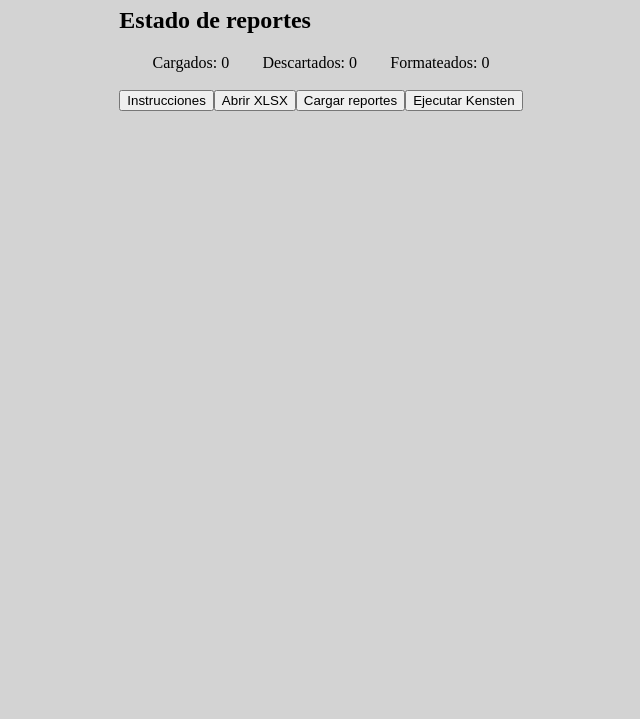
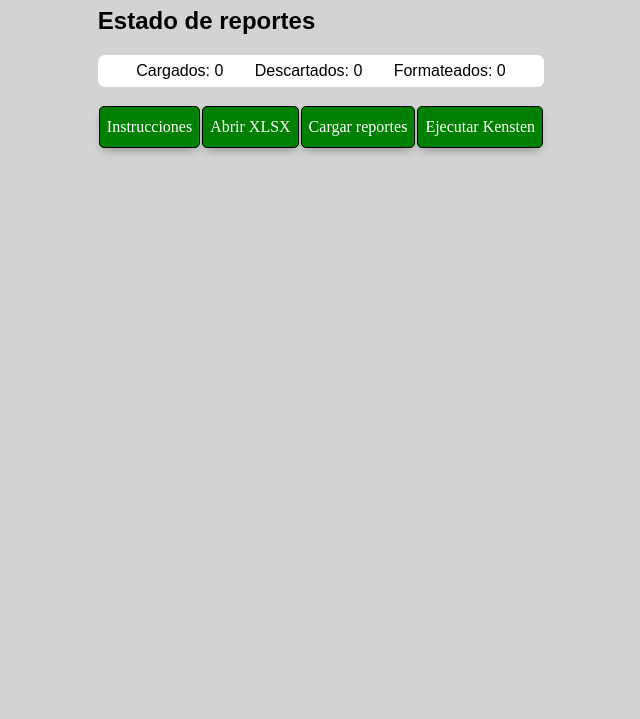
Before and after one commit to patod01/F30H, an Astro site in the folder src/face/: page / in a window 1280 px wide. Shown: the part 81-800 px from the top of the page, without its empty margins (319-959 px from the left). Built offline with nearby package versions, Linux system fonts and the light colour scheme; Astro itself is replaced by a stand-in of ours.

Commit message:
pa0.1.1 - Adds base design for future css palette
     new file:   backlog.md
     modified:   src/face/package.json
     modified:   src/face/src/pages/index.md
     modified:   src/face/src/stix/Body.astro
     modified:   src/face/src/stix/Buttons.astro
     modified:   src/face/src/stix/StatBar.astro
     new file:   src/face/src/stix/css/Body.css
     new file:   src/face/src/stix/css/Buttons.css
     new file:   src/face/src/stix/css/paleta.css

```diff
--- a/src/face/package.json
+++ b/src/face/package.json
@@ -1,7 +1,7 @@
 {
   "name": "F30H",
   "type": "module",
-  "version": "0.1.0",
+  "version": "0.1.1",
   "scripts": {
     "dev": "DEV=true astro dev",
     "build": "DEV=false astro build",
--- a/src/face/src/pages/index.md
+++ b/src/face/src/pages/index.md
@@ -1,9 +1,7 @@
 ---
 layout: ../stix/Body.astro
+title: Instrucciones de uso
 ---
-
-## Instrucciones de uso
-
 - Abrir `a.xlsx` y actualizar la tabla de la hoja `check` con todos
 los proyectos que necesiten reporte.
      - La tabla de la hoja `check` muestra, para cada proyecto, un
--- a/src/face/src/stix/Body.astro
+++ b/src/face/src/stix/Body.astro
@@ -1,6 +1,9 @@
 ---
+const {title} = Astro.props.frontmatter;
 import StatBar from './StatBar.astro';
 import Buttons from './Buttons.astro';
+import './css/paleta.css';
+import './css/Body.css';
 const apiLink = import.meta.env.DEV? 'http://localhost:8080': '';
 ---
 <html>
@@ -21,34 +24,11 @@ const apiLink = import.meta.env.DEV? 'http://localhost:8080': '';
       <br>
       <Buttons />
       <div class="help" x-show="help" x-cloak x-transition.duration.150ms>
-         <slot/>
+         <h2>{title}</h2>
+         <div class="card">
+            <slot />
+         </div>
       </div>
    </div>
 </body>
 </html>
-
-<style>
-   [x-cloak]{display: none;}
-   body {
-/*      font-family: sans-serif;*/
-      background: lightgrey;
-      display: flex;
-      align-items: center;
-      flex-direction: column;
-      & > div {
-         max-width: 543px;
-      }
-   }
-   h1 {
-      text-align: center;
-   }
-   .help {
-      code {
-         background: darkgreen;
-         color: white;
-         font-weight: bold;
-         border-radius: 3px;
-         padding: 0px 5px 0px 5px;
-      }
-   }
-</style>
--- a/src/face/src/stix/Buttons.astro
+++ b/src/face/src/stix/Buttons.astro
@@ -1,38 +1,22 @@
-<div>
-   <button @click="help = !help">Instrucciones</button>
+---
+import './css/Buttons.css';
+---
 
-   <button @click="console.log(await ejecuta('abrir-xlsx'))">Abrir XLSX</button>
+<div class="buttons">
+   <div class="button" @click="help = !help">Instrucciones</div>
 
-   <button @click="
+   <div class="button" @click="console.log(await ejecuta('abrir-xlsx'))">Abrir XLSX</div>
+
+   <div class="button" @click="
       let response = await ejecuta('cargar-xlsx');
       console.log(response);
       reports = response.total_files;
-   ">Cargar reportes</button>
+   ">Cargar reportes</div>
 
-   <button @click="
+   <div class="button" @click="
       let response = await ejecuta('kensten');
       console.log(response);
       discarded = response.discarded.length;
       formatted = response.formatted;
-   ">Ejecutar Kensten</button>
+   ">Ejecutar Kensten</div>
 </div>
-
-<style>
-   div {
-      display: flex;
-      justify-content: space-evenly;
-   }
-   button {
-/*      margin: 1px;
-      padding: 7px;
-      height: 33px;
-      background: lightgreen;
-      border-radius: 5px;
-      border-width: 1px;
-      box-shadow: 0px 5px 11px -4px gray;
-      &:hover {
-         border-color: red;
-         border-width: 2px;
-      }
-*/   }
-</style>
--- a/src/face/src/stix/StatBar.astro
+++ b/src/face/src/stix/StatBar.astro
@@ -11,5 +11,8 @@
    .bar {
       display: flex;
       justify-content: space-evenly;
+      background: var(--card-background);
+      border-radius: var(--card-corner);
+      padding: 7px;
    }
 </style>
--- /dev/null
+++ b/src/face/src/stix/css/Body.css
@@ -0,0 +1,32 @@
+[x-cloak]{display: none;}
+
+body {
+     color: var(--body-txt);
+     font-family: sans-serif;
+     background: var(--body-bg);
+     display: flex;
+     align-items: center;
+     flex-direction: column;
+     & > div {
+          max-width: 543px;
+     }
+}
+
+h1 {
+     text-align: center;
+}
+
+.card {
+     border-radius: var(--card-corner);
+     padding-top: 11px;
+     padding-bottom: 11px;
+     background: var(--card-background);
+}
+
+code {
+     color: var(--resaltado-txt);
+     background: var(--resaltado-bg);
+     font-weight: bold;
+     border-radius: 3px;
+     padding: 0px 5px;
+}
--- /dev/null
+++ b/src/face/src/stix/css/Buttons.css
@@ -0,0 +1,33 @@
+.buttons {
+     display: flex;
+     justify-content: space-evenly;
+}
+
+.button {
+     user-select: none;
+     margin: 1px;
+     padding: 11px 7px;
+     align-items: center;
+     font-family: serif;
+
+     border-style: solid;
+     border-color: var(--button-border);
+     border-width: 1px;
+     border-radius: 5px;
+
+     background: var(--button-bg);
+     color: var(--button-txt);
+     box-shadow: 0px 5px 11px -4px gray;
+
+/*     transition: background 0.1s linear;*/
+
+     &:hover {
+          border-color: var(--button-border-on);
+          border-width: 2px;
+          margin: 0px;
+     }
+
+     &:active {
+          background: var(--button-bg-on);
+     }
+}
--- /dev/null
+++ b/src/face/src/stix/css/paleta.css
@@ -0,0 +1,14 @@
+:root {
+     --body-bg: lightgray;
+     --body-txt: black;
+     --card-corner: 7px;
+     --card-background: white;
+     --card-txt: black;
+     --button-border: black;
+     --button-border-on: red;
+     --button-bg: green;
+     --button-bg-on: darkgreen;
+     --button-txt: white;
+     --resaltado-txt: white;
+     --resaltado-bg: darkgreen;
+}
```
Also changed, not shown: backlog.md (added, +6 -0 lines).
